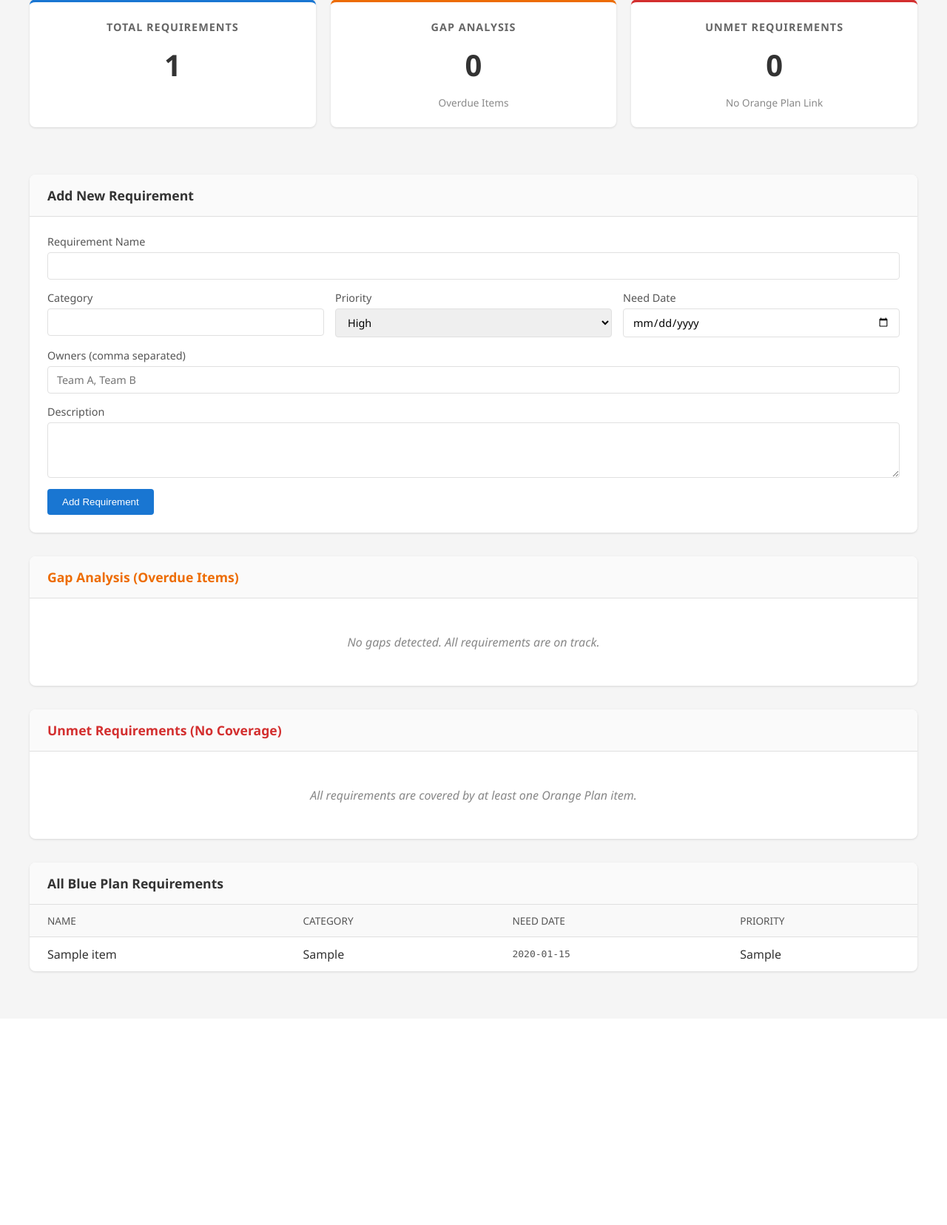
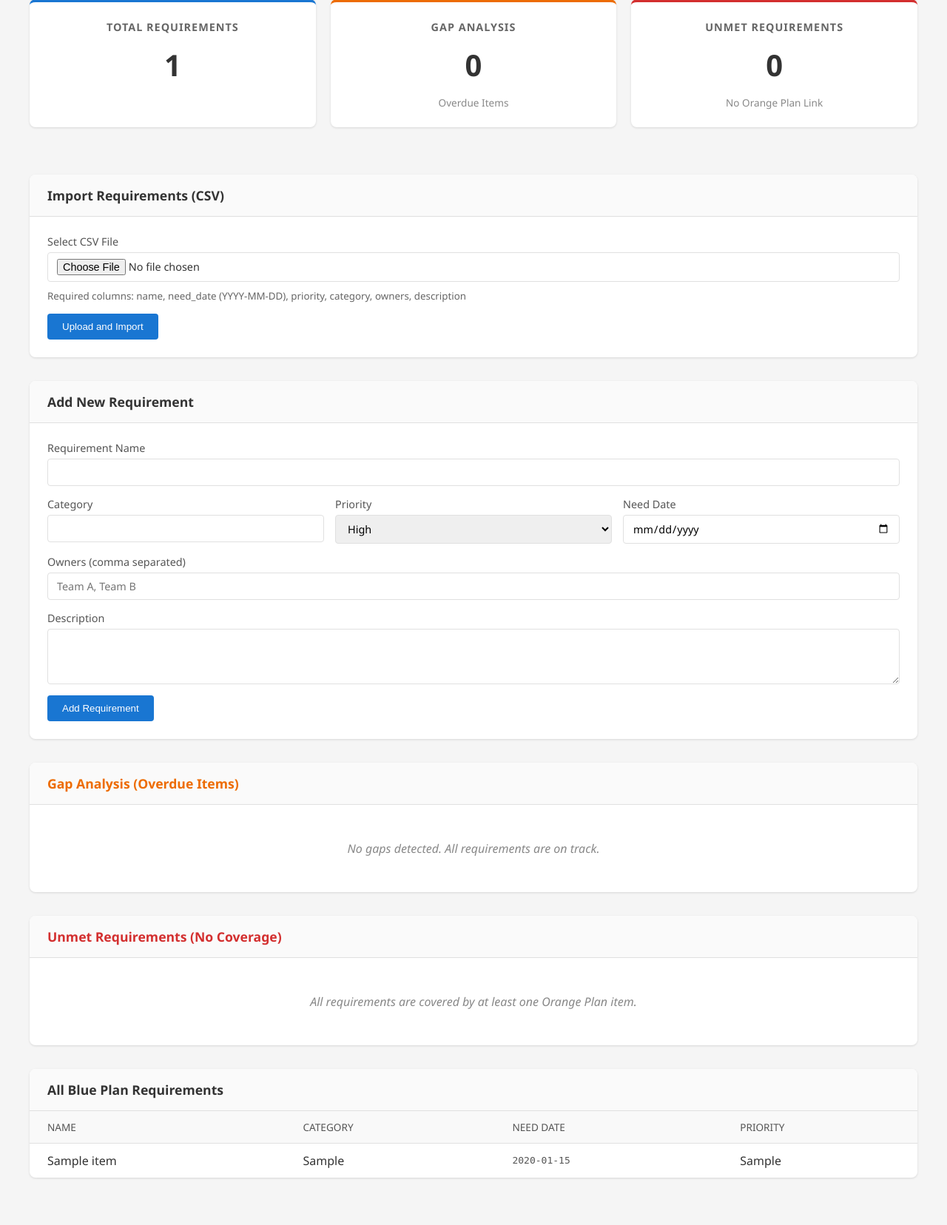
Before and after one commit to tssudhish/blue_orange_plan, a FastAPI app: page /dashboard in a window 1280 px wide. Shown: the part 117-1773 px from the top of the page at 74% size. Before the commit the page ends 1433 px from the top, so only its background shows below. Run offline with FastAPI, Linux system fonts and the light colour scheme; tables that the repository leaves empty hold one stand-in row (values such as "Sample post").

Commit message:
add feature to import requirements.

```diff
--- a/src/main.py
+++ b/src/main.py
@@ -1,4 +1,6 @@
-from fastapi import Depends, FastAPI, HTTPException, Form
+from fastapi import Depends, FastAPI, HTTPException, Form, UploadFile, File
+import csv
+import io
 from sqlalchemy.orm import Session
 from typing import List
 
@@ -123,6 +125,34 @@ async def add_requirement_ui(
     crud.create_blue_plan_item(db=db, blue_plan_item=item_data)
     return RedirectResponse(url="/dashboard", status_code=303)
 
+@app.post("/dashboard/import-requirements")
+async def import_requirements(
+    file: UploadFile = File(...),
+    db: Session = Depends(get_db)
+):
+    if file.filename.endswith('.csv'):
+        content = await file.read()
+        # Decode bytes to string
+        decoded_content = content.decode('utf-8')
+        csv_reader = csv.DictReader(io.StringIO(decoded_content))
+
+        for row in csv_reader:
+            # Parse owners list from comma-separated string in CSV
+            owners_raw = row.get("owners", "")
+            owners_list = [o.strip() for o in owners_raw.split(",") if o.strip()]
+
+            item_data = schemas.BluePlanItemCreate(
+                name=row.get("name"),
+                description=row.get("description"),
+                owners=owners_list,
+                need_date=row.get("need_date"), # Expects YYYY-MM-DD
+                priority=row.get("priority"),
+                category=row.get("category")
+            )
+            crud.create_blue_plan_item(db=db, blue_plan_item=item_data)
+
+    return RedirectResponse(url="/dashboard", status_code=303)
+
 @app.get("/dashboard", response_class=HTMLResponse)
 async def read_dashboard(request: Request, db: Session = Depends(get_db)):
     # Fetch data to display on the portal
--- a/src/templates/dashboard.html
+++ b/src/templates/dashboard.html
@@ -32,6 +32,25 @@
                 <p>No Orange Plan Link</p>
             </div>
         </div>
+
+        <!-- Import Requirements Section -->
+        <section class="card">
+            <div class="card-header">
+                <h2>Import Requirements (CSV)</h2>
+            </div>
+            <div class="card-body" style="padding: 1.5rem;">
+                <form action="/dashboard/import-requirements" method="post" enctype="multipart/form-data" class="add-form">
+                    <div class="form-group">
+                        <label for="file">Select CSV File</label>
+                        <input type="file" id="file" name="file" accept=".csv" required>
+                        <small style="color: #666; display: block; margin-top: 5px;">
+                            Required columns: name, need_date (YYYY-MM-DD), priority, category, owners, description
+                        </small>
+                    </div>
+                    <button type="submit" class="btn-primary">Upload and Import</button>
+                </form>
+            </div>
+        </section>
 
         <!-- Add Requirement Section -->
         <section class="card">
```
